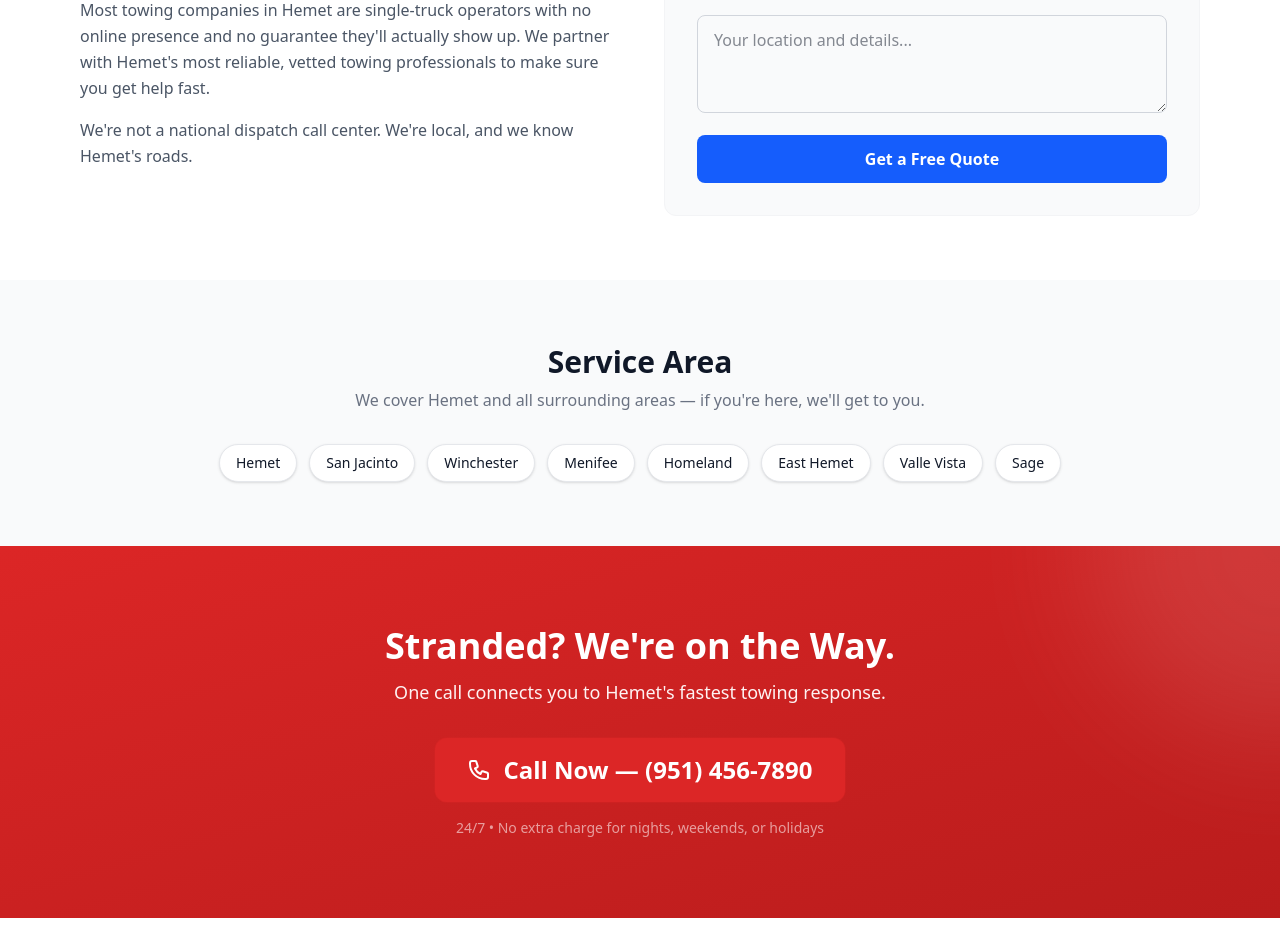
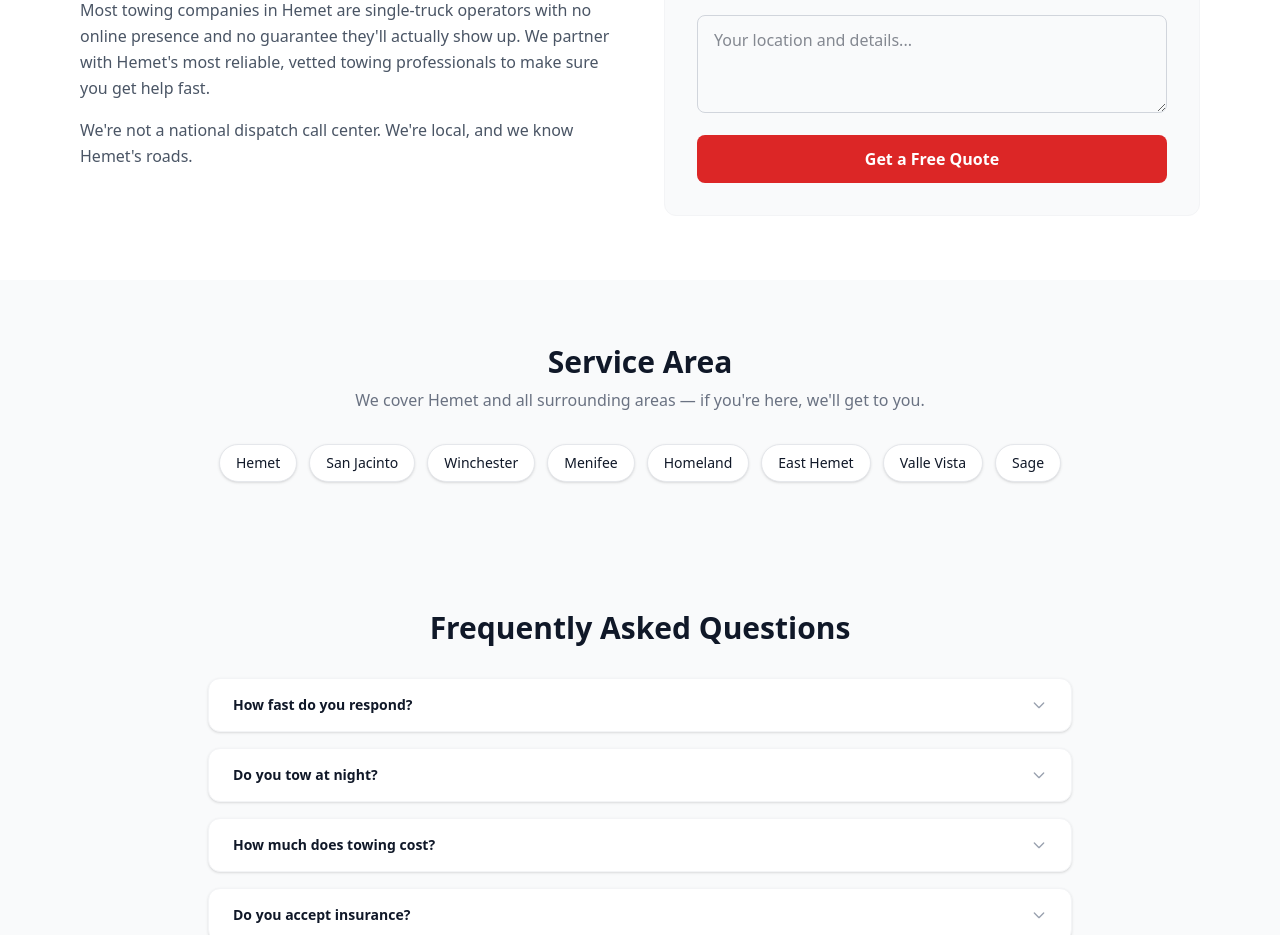
Before and after one commit to BeetleAndFrog/hemettowing.com, a Next.js app: page / in a window 1280 px wide. Shown: the part 1861-2796 px from the top of the page. Built offline with nearby package versions, Linux system fonts and the light colour scheme.

Commit message:
ux audit fixes: footer trust copy (removed lead gen disclosure), FAQ section, form consistency (red focus rings + red submit button), mobile nav improvements

```diff
--- a/src/app/page.tsx
+++ b/src/app/page.tsx
@@ -192,6 +192,30 @@ export default function HomePage() {
           </div>
         </section>
 
+        {/* FAQ Section */}
+        <section className="py-16 bg-gray-50">
+          <div className="max-w-4xl mx-auto px-4">
+            <h2 className="text-3xl font-bold text-center mb-8">Frequently Asked Questions</h2>
+            <div className="space-y-4">
+              {[
+                { q: "How fast do you respond?", a: "Average arrival time is 20-30 minutes within Hemet. Emergency calls get priority dispatch." },
+                { q: "Do you tow at night?", a: "24 hours a day, 7 days a week. Nights, weekends, holidays — if you're stuck, call us." },
+                { q: "How much does towing cost?", a: "Cost depends on distance and vehicle type. Call us for a free quote — no hidden fees." },
+                { q: "Do you accept insurance?", a: "We work with all major insurance providers. We can bill your provider directly if you have roadside coverage." },
+                { q: "What areas do you cover?", a: "Hemet, San Jacinto, Winchester, Menifee, Homeland, and all surrounding areas in the San Jacinto Valley." },
+              ].map((faq) => (
+                <details key={faq.q} className="bg-white rounded-xl border border-gray-100 group shadow-sm">
+                  <summary className="px-6 py-4 font-bold cursor-pointer list-none flex items-center justify-between text-sm">
+                    {faq.q}
+                    <svg className="w-4 h-4 text-gray-400 group-open:rotate-180 transition shrink-0" fill="none" viewBox="0 0 24 24" stroke="currentColor"><path strokeLinecap="round" strokeLinejoin="round" strokeWidth={2} d="M19 9l-7 7-7-7" /></svg>
+                  </summary>
+                  <p className="px-6 pb-4 text-gray-600 text-sm">{faq.a}</p>
+                </details>
+              ))}
+            </div>
+          </div>
+        </section>
+
         {/* Final CTA */}
         <section className="py-20 bg-gradient-to-br from-emergency to-emergency-dark text-white text-center relative overflow-hidden">
           <div className="absolute inset-0 opacity-10">
--- a/src/components/Footer.tsx
+++ b/src/components/Footer.tsx
@@ -32,7 +32,7 @@ export default function Footer() {
         </div>
       </div>
       <div className="border-t border-gray-800 text-center py-6 text-xs">
-        &copy; {new Date().getFullYear()} Hemet Towing. All rights reserved. | Lead generation service — all services performed by licensed independent contractors.
+        &copy; {new Date().getFullYear()} Hemet Towing. All rights reserved. | Locally owned and operated. All services performed by licensed, bonded professionals.
       </div>
     </footer>
   );
--- a/src/components/QuoteForm.tsx
+++ b/src/components/QuoteForm.tsx
@@ -40,13 +40,14 @@ export default function QuoteForm() {
         <option>Heavy Duty Towing</option>
       </select>
       <textarea
+          name="details"
           placeholder="Your location and details..."
           rows={3}
-        className="w-full px-4 py-3 border border-gray-300 rounded-lg focus:ring-2 focus:ring-blue-500 focus:border-blue-500 outline-none"
+          className="w-full px-4 py-3 border border-gray-300 rounded-lg focus:ring-2 focus:ring-emergency focus:border-emergency outline-none"
         />
         <button
           type="submit"
-        className="w-full bg-blue-600 hover:bg-blue-700 text-white font-semibold py-3 px-6 rounded-lg transition"
+          className="w-full bg-emergency hover:bg-emergency-dark text-white font-bold py-3 px-6 rounded-lg transition"
         >
         Get a Free Quote
       </button>
```
Lines whose indentation alone changed are shown as unchanged.
